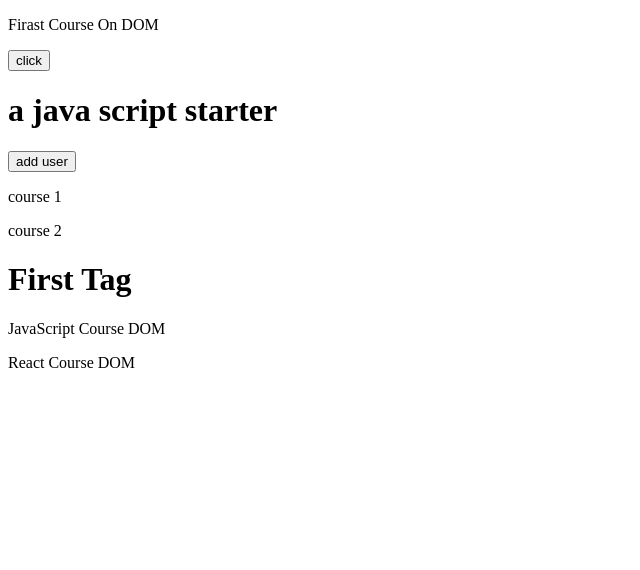
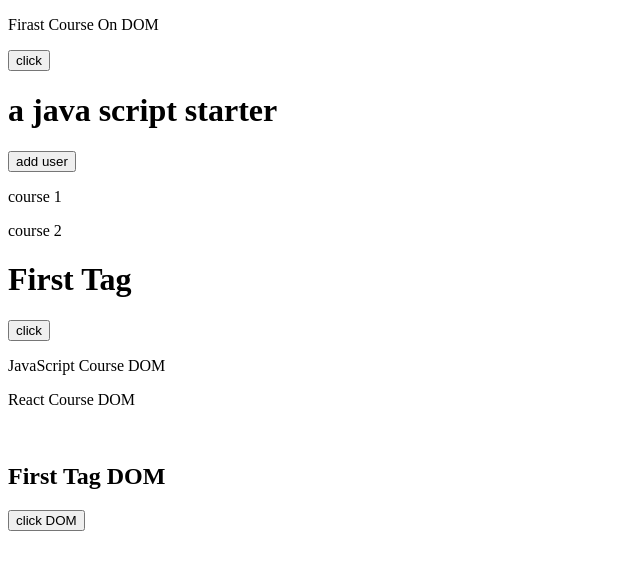
Before and after one commit to mhdix/Learning, a plain HTML site: page index.html in a window 1280 px wide. Shown: the whole page, without its empty margins (0-640 px from the left). Drawn offline with Linux system fonts and the light colour scheme.

Commit message:
add element to DOM VIDEO

```diff
--- a/index.html
+++ b/index.html
@@ -12,6 +12,7 @@
     <p class="course" id="course2">course 2</p>
     <div class="dom">
         <h1>First Tag</h1>
+        <button>click</button>
     </div>
     <script src="main.js"></script>
 </body>
--- a/main.js
+++ b/main.js
@@ -1503,7 +1503,7 @@ courseNameTag.classList.add('course-title')
 // console.log(courseNameTag)
 const parent = document.querySelector('.dom')
 parent.append(courseNameTag)
-//! add Element to DOM 3
+//! add Element to DOM 3 (self)
 const div = document.createElement('div')
 div.classList.add('parent-courses')
 document.body.prepend(div)
@@ -1515,3 +1515,11 @@ div.append(p)
 const btn = document.createElement('button')
 btn.textContent = 'click'
 div.append(btn)
+//! add Element to DOM 3 (video)
+const seeMore = document.createElement('div')
+seeMore.innerHTML = `
+        <br />
+        <h2>First Tag DOM</h2>
+        <button>click DOM</button>
+`;
+document.querySelector("body").append(seeMore);
```
